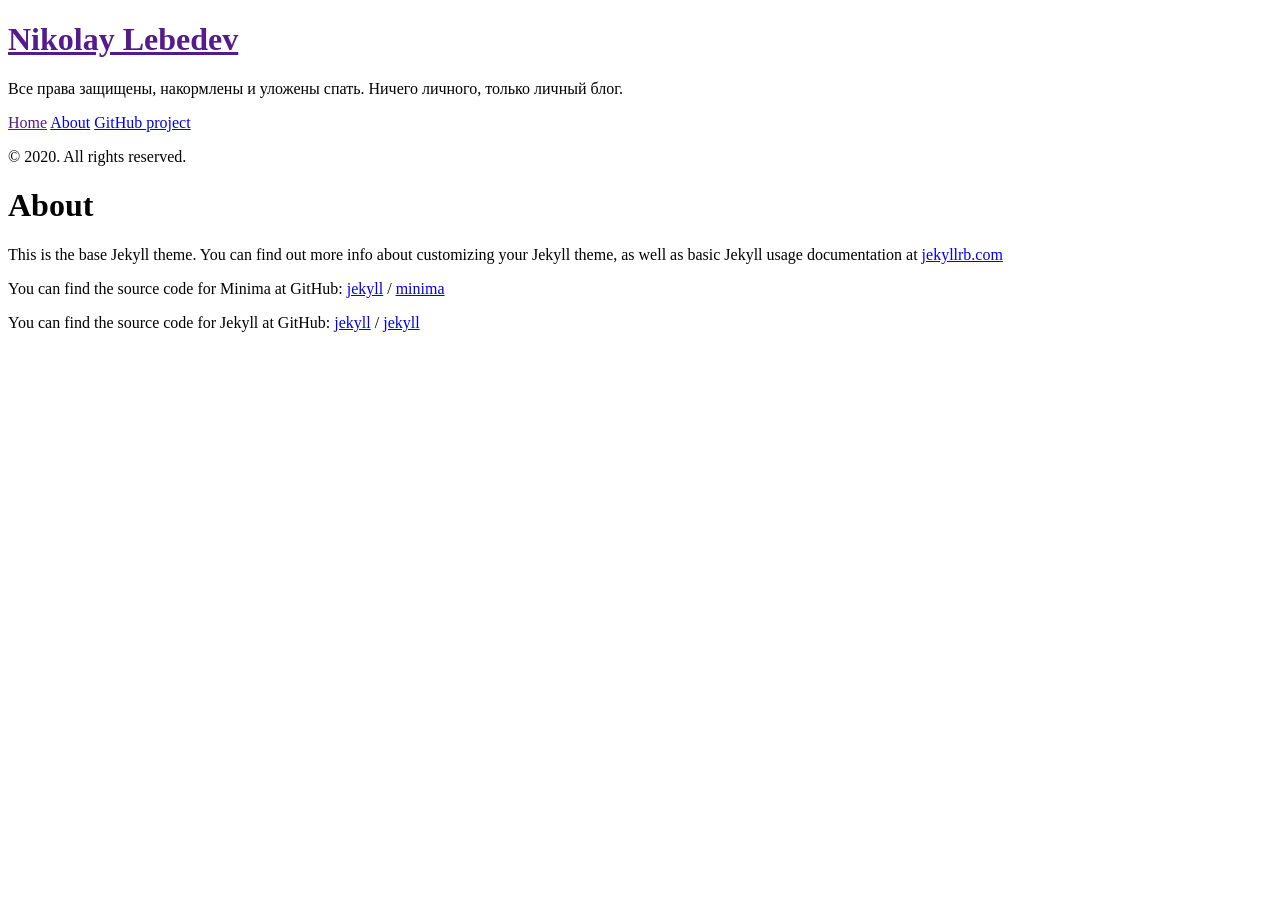
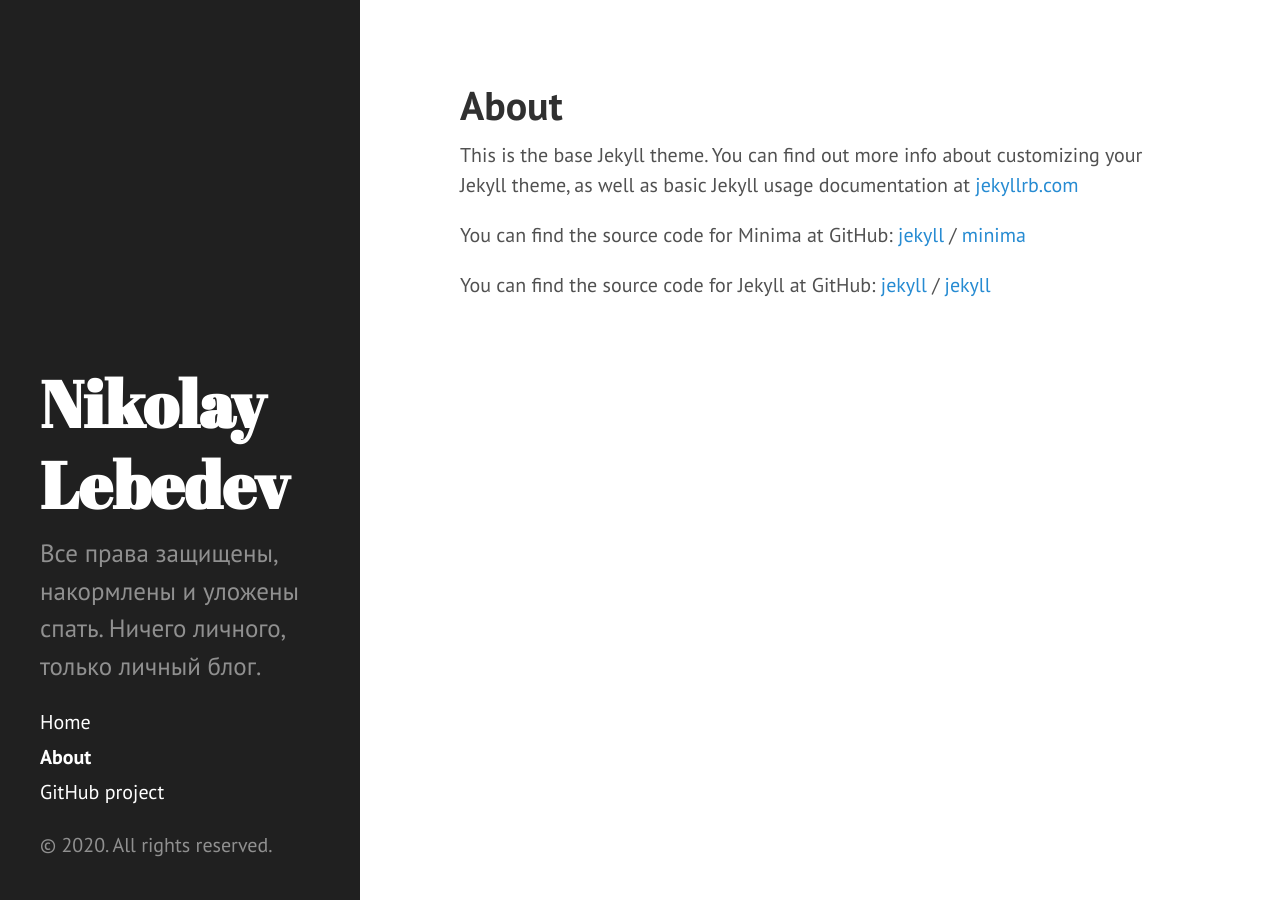
Before and after one commit to nklbdev/nklbdev.github.io, a Jekyll site: the page built from about.md, in a window 1280 px wide. Built offline with Jekyll 4.4.1, drawn with Linux system fonts in a browser that asks for light colours; Markdown is read by kramdown in place of the engine named in the settings.

Commit message:
fix empty baseurls

```diff
--- a/404.html
+++ b/404.html
@@ -6,5 +6,5 @@
 
 <div class="page">
   <h1 class="page-title">404: Page not found</h1>
-  <p class="lead">Sorry, we've misplaced that URL or it's pointing to something that doesn't exist. <a href="{{ site.baseurl }}">Head back home</a> to try finding it again.</p>
+  <p class="lead">Sorry, we've misplaced that URL or it's pointing to something that doesn't exist. <a href="{{ site.baseurl | default: '/' }}">Head back home</a> to try finding it again.</p>
 </div>
--- a/_includes/head.html
+++ b/_includes/head.html
@@ -15,14 +15,14 @@
   </title>
 
   <!-- CSS -->
-  <link rel="stylesheet" href="{{ site.baseurl }}public/css/poole.css">
-  <link rel="stylesheet" href="{{ site.baseurl }}public/css/syntax.css">
-  <link rel="stylesheet" href="{{ site.baseurl }}public/css/hyde.css">
+  <link rel="stylesheet" href="{{ site.baseurl | default: '/' }}public/css/poole.css">
+  <link rel="stylesheet" href="{{ site.baseurl | default: '/' }}public/css/syntax.css">
+  <link rel="stylesheet" href="{{ site.baseurl | default: '/' }}public/css/hyde.css">
   <link rel="stylesheet" href="http://fonts.googleapis.com/css?family=PT+Sans:400,400italic,700|Abril+Fatface">
 
   <!-- Icons -->
-  <link rel="apple-touch-icon-precomposed" sizes="144x144" href="{{ site.baseurl }}public/apple-touch-icon-144-precomposed.png">
-                                 <link rel="shortcut icon" href="{{ site.baseurl }}public/favicon.ico">
+  <link rel="apple-touch-icon-precomposed" sizes="144x144" href="{{ site.baseurl | default: '/' }}public/apple-touch-icon-144-precomposed.png">
+                                 <link rel="shortcut icon" href="{{ site.baseurl | default: '/' }}public/favicon.ico">
 
   <!-- RSS -->
   <link rel="alternate" type="application/rss+xml" title="RSS" href="/atom.xml">
--- a/_includes/sidebar.html
+++ b/_includes/sidebar.html
@@ -2,7 +2,7 @@
   <div class="container sidebar-sticky">
     <div class="sidebar-about">
       <h1>
-        <a href="{{ site.baseurl }}">
+        <a href="{{ site.baseurl | default: '/' }}">
           {{ site.title }}
         </a>
       </h1>
@@ -10,7 +10,7 @@
     </div>
 
     <nav class="sidebar-nav">
-      <a class="sidebar-nav-item{% if page.url == site.baseurl %} active{% endif %}" href="{{ site.baseurl }}">Home</a>
+      <a class="sidebar-nav-item{% if page.url == site.baseurl %} active{% endif %}" href="{{ site.baseurl | default: '/' }}">Home</a>
 
       {% comment %}
         The code below dynamically generates a sidebar nav of pages with
@@ -21,7 +21,7 @@
       {% for node in pages_list %}
         {% if node.title != null %}
           {% if node.layout == "page" %}
-            <a class="sidebar-nav-item{% if page.url == node.url %} active{% endif %}" href="{{ site.baseurl }}{{ node.url }}">{{ node.title }}</a>
+            <a class="sidebar-nav-item{% if page.url == node.url %} active{% endif %}" href="{{ site.baseurl | append: node.url | default: '/'}}">{{ node.title }}</a>
           {% endif %}
         {% endif %}
       {% endfor %}
--- a/_layouts/post.html
+++ b/_layouts/post.html
@@ -14,7 +14,7 @@
     {% for post in site.related_posts limit:3 %}
       <li>
         <h3>
-          <a href="{{ site.baseurl }}{{ post.url }}">
+          <a href="{{ site.baseurl | append: post.url | default: '/' }}">
             {{ post.title }}
             <small>{{ post.date | date_to_string }}</small>
           </a>
```
Also changed, not shown: index.html (+4 -4 lines).
